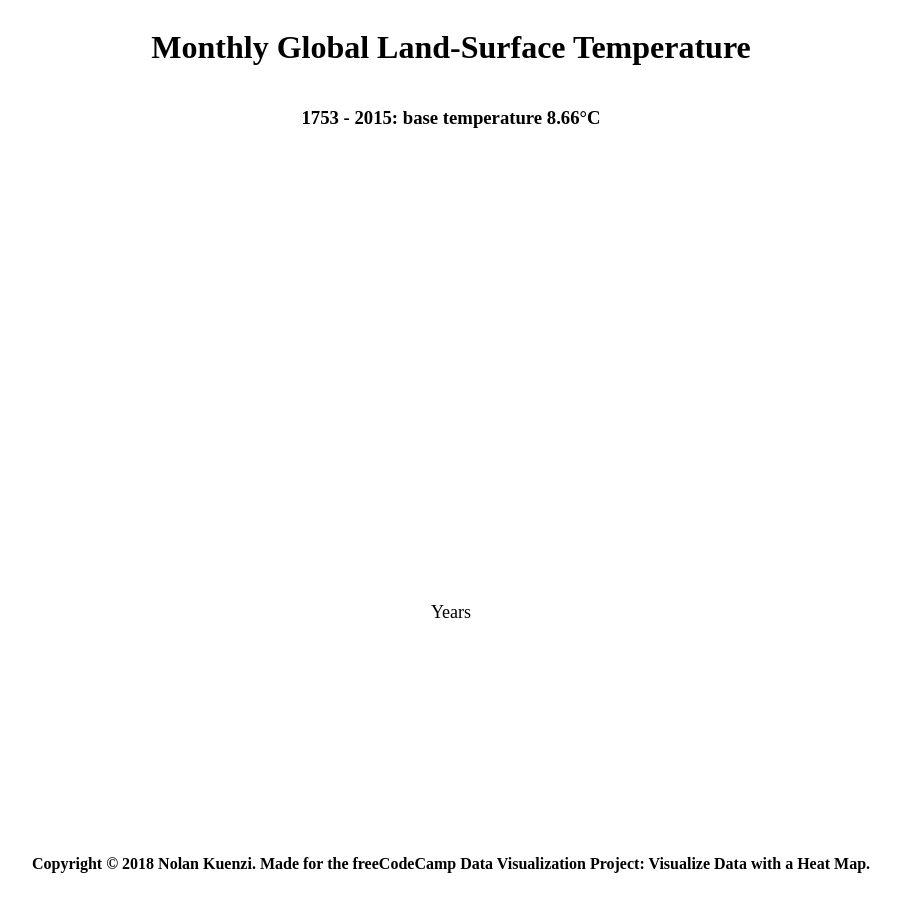
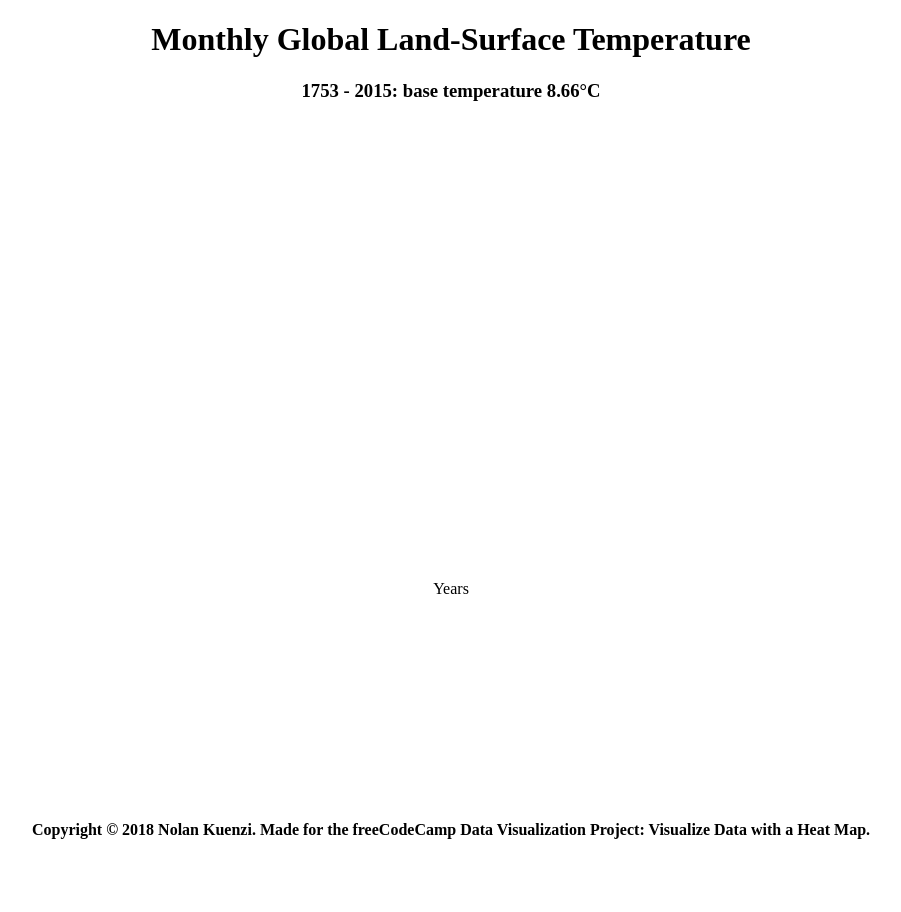
Before and after one commit to NolanKuenzi/d3HeatMap, a website built with webpack: page docs/index.html in a window 1280 px wide. Shown: the top 912 px of the page, without its empty margins (189-1090 px from the left). After the commit the page ends 839 px from the top, so only its background shows below. Built offline with nearby package versions, Linux system fonts and the light colour scheme; no server answers.

Commit message:
spacing update

```diff
--- a/docs/index.html
+++ b/docs/index.html
@@ -5,13 +5,21 @@
   <title id="title">Visualize Data with a Heat Map</title>
 <link href="style.bundle.css" rel="stylesheet"></head>
 <body>
-<div id="content">
+
+<div id ="headers">
   <h1>Monthly Global Land-Surface Temperature</h1>
   <h3 id="description">1753 - 2015: base temperature 8.66°C</h3>
-  <div><svg id="svg1"></svg></div>
+</div>
+
+<div id="body">
+    <svg id="svg1"></svg></div>
+</div>
+
+<div id="labelLegend">
   <div id="x-axisLabel"><p>Years</p></div>
-  <div><svg id="legend"></svg></div>
-</div> <!-- Content End -->
+  <div id="legendDiv"><svg id="legend"></svg></div>
+</div>
+
   <div id="footer"><h4>Copyright © 2018 Nolan Kuenzi. Made for the freeCodeCamp Data Visualization Project: Visualize Data with a Heat Map.</h4>
   </div>
   <script type="text/javascript" src="app.bundle.js"></script></body>
--- a/docs/style.bundle.css
+++ b/docs/style.bundle.css
@@ -6,11 +6,13 @@ body {
   height: 100%;
 }
 
-#content {
-  display: flex;
-  flex-direction: column;
+#headers {
+  position: relative;
   text-align: center;
-  justify-content: center;
+}
+
+h3 {
+  padding-bottom: 5em;
 }
 
 #svg1 {
@@ -20,10 +22,6 @@ body {
   padding-bottom: 1.5em;
   margin-left: auto;
   margin-right: auto;
-}
-
-h3 {
-  padding-bottom: 5em;
 }
 
 #toolTip {
@@ -36,15 +34,15 @@ h3 {
   margin-bottom: 100em;
 }
 
+#labelLegend {
+  position: relative;
+  bottom: 7em;
+  text-align: center;
+}
+
 #x-axisLabel {
   position: relative;
-  bottom: 7.5em;
-  font-size: 18px;
-}
-
-#legend {
-  position: relative;
-  bottom: 7em;
+  bottom: 1em;
 }
 
 #footer {
--- a/src/css/style.css
+++ b/src/css/style.css
@@ -6,11 +6,13 @@ body {
   height: 100%;
 }
 
-#content {
-  display: flex;
-  flex-direction: column;
+#headers {
+  position: relative;
   text-align: center;
-  justify-content: center;
+}
+
+h3 {
+  padding-bottom: 5em;
 }
 
 #svg1 {
@@ -20,10 +22,6 @@ body {
   padding-bottom: 1.5em;
   margin-left: auto;
   margin-right: auto;
-}
-
-h3 {
-  padding-bottom: 5em;
 }
 
 #toolTip {
@@ -36,15 +34,15 @@ h3 {
   margin-bottom: 100em;
 }
 
+#labelLegend {
+  position: relative;
+  bottom: 7em;
+  text-align: center;
+}
+
 #x-axisLabel {
   position: relative;
-  bottom: 7.5em;
-  font-size: 18px;
-}
-
-#legend {
-  position: relative;
-  bottom: 7em;
+  bottom: 1em;
 }
 
 #footer {
```
Also changed, not shown: src/index.html (+12 -4 lines).
